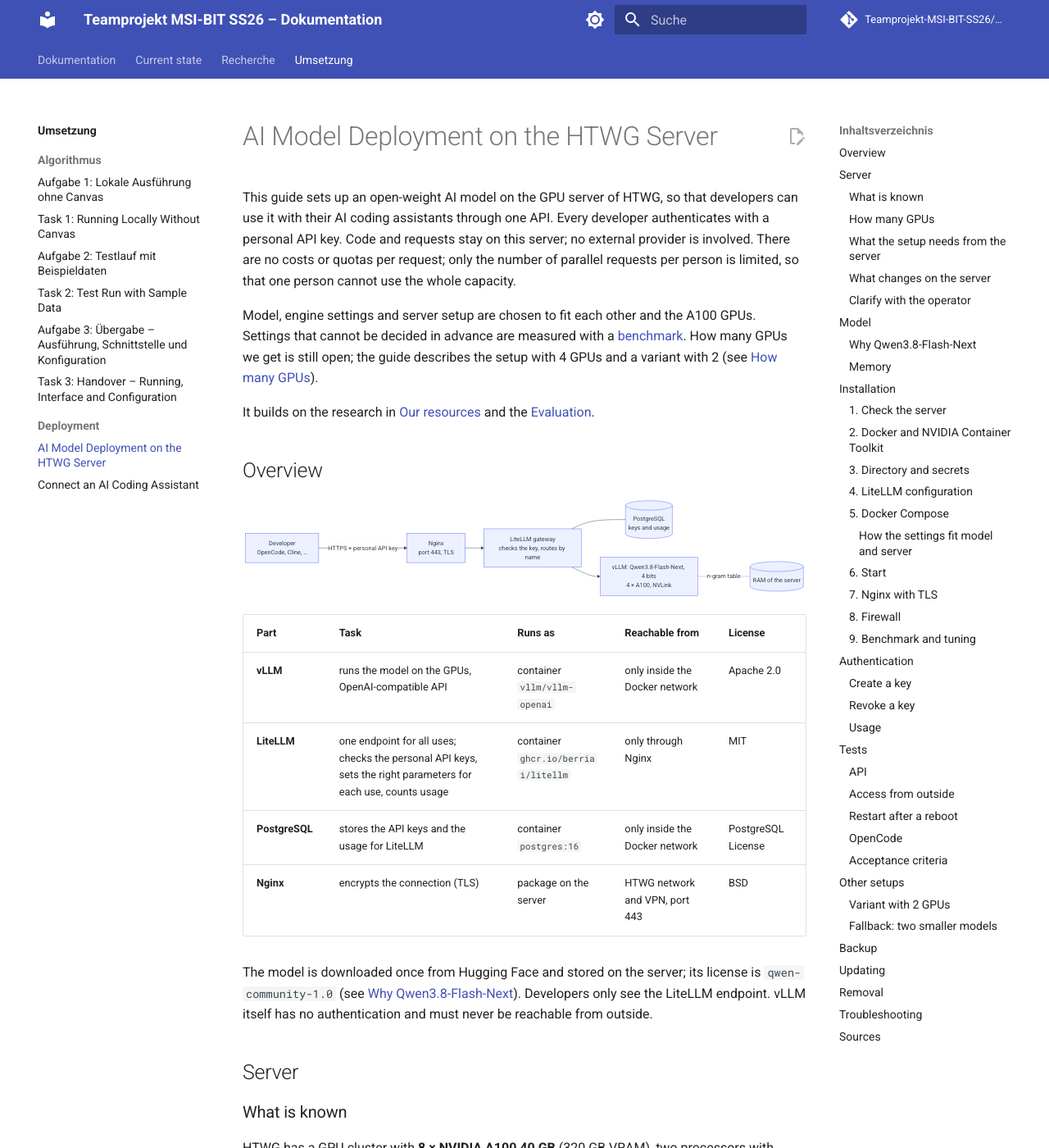
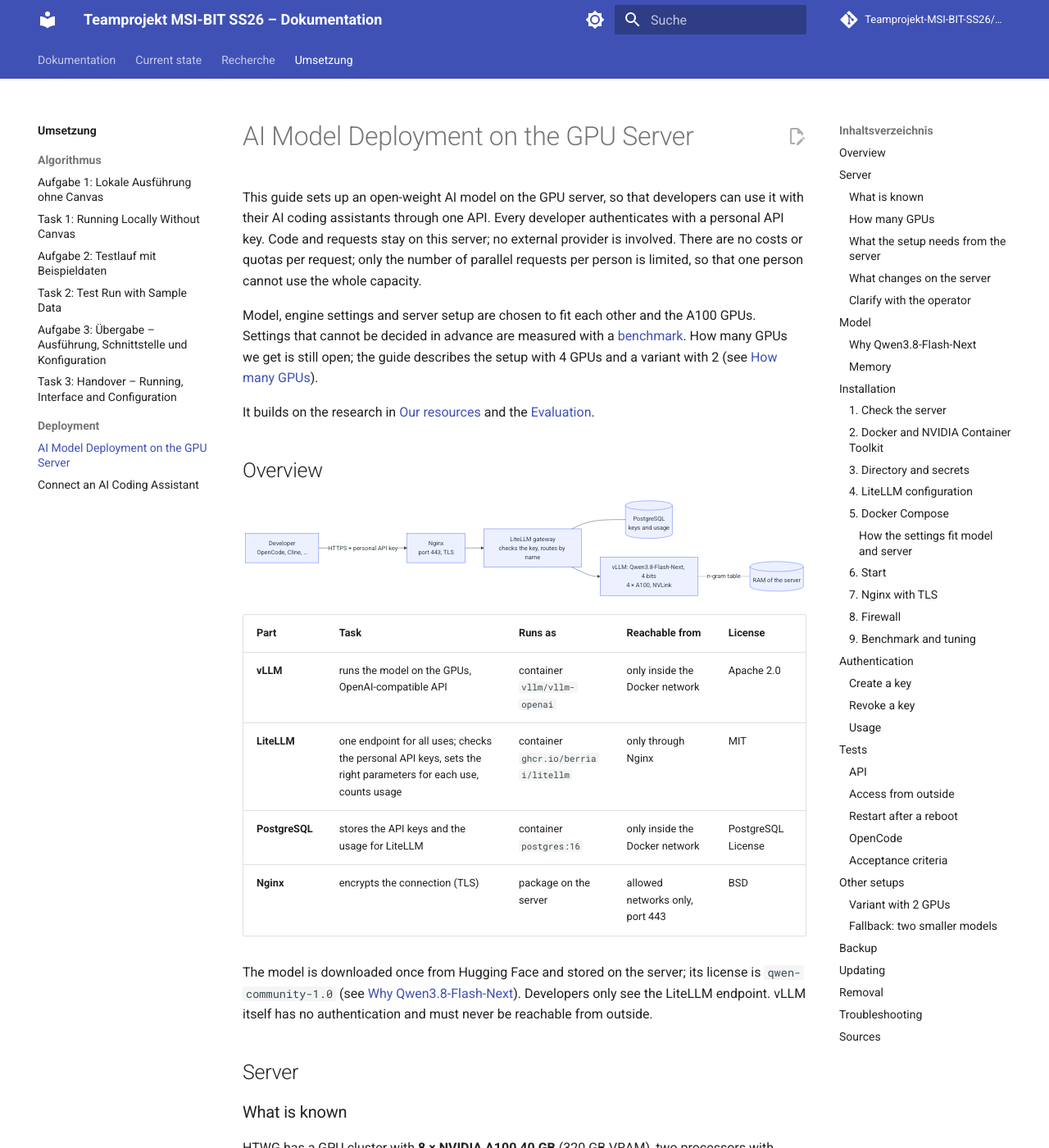
Before and after one commit to Teamprojekt-MSI-BIT-SS26/documentation, an MkDocs documentation site: the page built from docs/umsetzung/Deployment/ai-model-deployment.md, in a window 1280 px wide and 1400 px high. Shown: the whole window at 82% size. Built offline with MkDocs 1.6.1 and Material for MkDocs 9.7.7, drawn with Linux system fonts in a browser that asks for light colours; comment, search, counter and statistics services are not loaded; some of the changed text lies outside the part shown.

Commit message:
Generalize AI model guide: existing Ollama, allowed networks, neutral names
- Note that Ollama already runs on the server and add questions about it
- Replace "HTWG network and VPN" with "allowed networks" agreed with the operator
- Drop the computing centre reference
- Call it "the GPU server" and use neutral placeholders
  (<ai-api-host>, AI_API_KEY, OpenCode provider "gpu")

Co-Authored-By: Claude Opus 5.5 <noreply@anthropic.com>

````diff
--- a/docs/umsetzung/Deployment/ai-model-deployment.md
+++ b/docs/umsetzung/Deployment/ai-model-deployment.md
@@ -1,6 +1,6 @@
-# AI Model Deployment on the HTWG Server
+# AI Model Deployment on the GPU Server
 
-This guide sets up an open-weight AI model on the GPU server of HTWG, so that developers can use it with their AI coding assistants through one API. Every developer authenticates with a personal API key. Code and requests stay on this server; no external provider is involved. There are no costs or quotas per request; only the number of parallel requests per person is limited, so that one person cannot use the whole capacity.
+This guide sets up an open-weight AI model on the GPU server, so that developers can use it with their AI coding assistants through one API. Every developer authenticates with a personal API key. Code and requests stay on this server; no external provider is involved. There are no costs or quotas per request; only the number of parallel requests per person is limited, so that one person cannot use the whole capacity.
 
 Model, engine settings and server setup are chosen to fit each other and the A100 GPUs. Settings that cannot be decided in advance are measured with a [benchmark](#9-benchmark-and-tuning). How many GPUs we get is still open; the guide describes the setup with 4 GPUs and a variant with 2 (see [How many GPUs](#how-many-gpus)).
 
@@ -22,7 +22,7 @@ flowchart LR
 | **vLLM** | runs the model on the GPUs, OpenAI-compatible API | container `vllm/vllm-openai` | only inside the Docker network | Apache 2.0 |
 | **LiteLLM** | one endpoint for all uses; checks the personal API keys, sets the right parameters for each use, counts usage | container `ghcr.io/berriai/litellm` | only through Nginx | MIT |
 | **PostgreSQL** | stores the API keys and the usage for LiteLLM | container `postgres:16` | only inside the Docker network | PostgreSQL License |
-| **Nginx** | encrypts the connection (TLS) | package on the server | HTWG network and VPN, port 443 | BSD |
+| **Nginx** | encrypts the connection (TLS) | package on the server | allowed networks only, port 443 | BSD |
 
 The model is downloaded once from Hugging Face and stored on the server; its license is `qwen-community-1.0` (see [Why Qwen3.8-Flash-Next](#why-qwen38-flash-next)). Developers only see the LiteLLM endpoint. vLLM itself has no authentication and must never be reachable from outside.
 
@@ -30,7 +30,9 @@ The model is downloaded once from Hugging Face and stored on the server; its lic
 
 ### What is known
 
-HTWG has a GPU cluster with **8 × NVIDIA A100 40 GB** (320 GB VRAM), two processors with together 192 cores and, according to HTWG, 5 PetaFLOPS. It was bought for the BMBF project "Deep Doubt" of Prof. Dr. Oliver Dürr at the Institute for Optical Systems (IOS) and is used by professors, doctoral candidates and student assistants, later also for theses *(HTWG: [Gamer würden neidisch werden](https://www.htwg-konstanz.de/hochschule/magazin/gamer-wuerden-neidisch-werden), 18 February 2021)*. RAM, storage, network and the exact system are not published, and there is no newer source. Who operates the server today and decides about our request is not clear yet; this guide calls them **the operator**. According to what we heard, the server belongs to IOS itself and not to central HTWG IT. Where it is located and whether it is in the HTWG network is not known. The guide assumes access from the HTWG network and VPN; if the server is in another network, Nginx, firewall and DNS name change accordingly.
+HTWG has a GPU cluster with **8 × NVIDIA A100 40 GB** (320 GB VRAM), two processors with together 192 cores and, according to HTWG, 5 PetaFLOPS. It was bought for the BMBF project "Deep Doubt" of Prof. Dr. Oliver Dürr at the Institute for Optical Systems (IOS) and is used by professors, doctoral candidates and student assistants, later also for theses *(HTWG: [Gamer würden neidisch werden](https://www.htwg-konstanz.de/hochschule/magazin/gamer-wuerden-neidisch-werden), 18 February 2021)*. RAM, storage, network and the exact system are not published, and there is no newer source. Who operates the server today and decides about our request is not clear yet; this guide calls them **the operator**. According to what we heard, the server belongs to IOS itself and not to central HTWG IT. Where it is located and in which network is not known. Which networks may reach the service is agreed with the operator; this guide calls them the **allowed networks** (e.g. a VPN).
+
+**Ollama is already running on the server** and serves AI models there. If the operator agrees, we would rather use this existing setup than run a second one next to it; ideally only our model is added. This guide describes the setup from scratch on a plain Linux server. It serves as a basis for the discussion with the operator, not as a fixed requirement.
 
 8 × A100 40 GB, 320 GB and 5 PetaFLOPS are exactly the data of an **NVIDIA DGX A100**, which has 1 TB RAM, local NVMe storage and connects all GPUs with NVLink through NVSwitch ([NVIDIA DGX A100 user guide](https://docs.nvidia.com/dgx/dgxa100-user-guide/introduction-to-dgxa100.html)). A DGX A100 has 2 × 64 cores, not 2 × 96, so this is an assumption that has to be confirmed.
 
@@ -64,7 +66,7 @@ The setup is kept small, so that it does not get in the way of other users and c
 |---|---|
 | One directory on the local SSD, e.g. `/raid/ai-api` | configuration, model files, database, secrets (`.env`, mode 600) |
 | Nginx site | `/etc/nginx/sites-available/ai-api` |
-| Firewall rule | port 443 only from the HTWG network and VPN, set by us or centrally by the operator |
+| Firewall rule | port 443 only from the allowed networks, set by us or centrally by the operator |
 | Our user in the `docker` group | to manage the containers without `sudo` |
 | Extra rights for the vLLM container | `ipc: host` for the data exchange between the GPU processes, `memlock: unlimited` to pin the n-gram table in RAM; both need the consent of the operator |
 | Nothing else | no systemd services, drivers or kernel changes; the containers restart by themselves after a reboot |
@@ -73,7 +75,7 @@ Isolation from other users: our GPUs and CPU cores are fixed in Docker (`device_
 
 | Network | What | When |
 |---|---|---|
-| incoming | HTTPS (443) from the HTWG network and VPN | permanently |
+| incoming | HTTPS (443) from the allowed networks | permanently |
 | incoming | SSH for us | permanently |
 | outgoing | Hugging Face (model), Docker Hub and ghcr.io (images), Ubuntu packages | only during setup and updates |
 
@@ -96,7 +101,7 @@ Possible contacts: Prof. Dr. Georg Umlauf (director of IOS) or Prof. Dr. Oliver
     - Are `ipc: host` and `memlock: unlimited` allowed for our vLLM container (see [step 5](#5-docker-compose))?
     - Are there rules for software, licenses or updates that we have to follow?
 - Network
-    - Where is the server located, and in which network? Can it be reached from the HTWG network and the VPN?
+    - Where is the server located, and in which network? From which networks should the service be reachable (e.g. a VPN)?
     - May we set up Nginx and the firewall rule ourselves?
     - May the server download the model from Hugging Face and images from Docker Hub and ghcr.io (only during setup and updates)?
 
@@ -104,8 +109,8 @@ Possible contacts: Prof. Dr. Georg Umlauf (director of IOS) or Prof. Dr. Oliver
 
 - SSH access with a key, a user in the `docker` group, and sudo for Nginx and the firewall
 - A directory on the local NVMe SSD, e.g. `/raid/ai-api`, owned by our user
-- A DNS name, e.g. `ai-api.htwg-konstanz.de`, and a TLS certificate for it
-- The address ranges of the HTWG network and the VPN for the firewall
+- A DNS name for the API (`<ai-api-host>` in this guide) and a TLS certificate for it
+- The address ranges of the allowed networks for the firewall
 
 ## Model
 
@@ -403,7 +408,7 @@ upstream litellm {
 
 server {
     listen 443 ssl http2;
-    server_name ai-api.htwg-konstanz.de;          # DNS name from the operator
+    server_name <ai-api-host>;          # DNS name from the operator
 
     ssl_certificate     /etc/ssl/certs/ai-api.pem;  # certificate from the operator
     ssl_certificate_key /etc/ssl/private/ai-api.key;
@@ -439,7 +444,7 @@ sudo systemctl reload nginx
 
 ### 8. Firewall
 
-Only SSH and HTTPS from the HTWG network and VPN are allowed. Agree on the rules with the operator first: other users may run services on the server that must stay reachable. If the operator manages the firewall of the cluster centrally, ask them to open port 443 instead. Get the address ranges from the operator or the computing centre.
+Only SSH and HTTPS from the allowed networks are allowed. Agree on the rules with the operator first: other users may run services on the server that must stay reachable. If the operator manages the firewall of the cluster centrally, ask them to open port 443 instead. Get the address ranges from the operator.
 
 ```bash
 sudo ufw status verbose     # is ufw already active, and with which rules?
@@ -448,18 +453,15 @@ sudo ufw status verbose     # is ufw already active, and with which rules?
 **ufw already active:** only add our rules for port 443 and leave the others alone:
 
 ```bash
-sudo ufw allow from <HTWG network> to any port 443 proto tcp
-sudo ufw allow from <VPN network> to any port 443 proto tcp
+sudo ufw allow from <allowed network> to any port 443 proto tcp    # once per allowed network
 ```
 
 **ufw not active, and the operator agrees:** allow SSH **before** enabling the firewall, otherwise the SSH connection is cut. `deny incoming` blocks everything else, including services of other users:
 
 ```bash
 sudo ufw default deny incoming
-sudo ufw allow from <HTWG network> to any port 22 proto tcp
-sudo ufw allow from <VPN network> to any port 22 proto tcp
-sudo ufw allow from <HTWG network> to any port 443 proto tcp
-sudo ufw allow from <VPN network> to any port 443 proto tcp
+sudo ufw allow from <allowed network> to any port 22 proto tcp     # once per allowed network
+sudo ufw allow from <allowed network> to any port 443 proto tcp
 sudo ufw enable
 ```
 
@@ -541,21 +543,21 @@ LiteLLM stores the requests and tokens per key. They can be viewed in the admin
 
 ## Tests
 
-The API is OpenAI-compatible; every request sends the personal key as `Authorization: Bearer`. How developers connect their assistants is described on a separate page: [Connect an AI Coding Assistant](connect-ai-assistant.md). `ai-api.htwg-konstanz.de` is a placeholder until the operator gives us the DNS name.
+The API is OpenAI-compatible; every request sends the personal key as `Authorization: Bearer`. How developers connect their assistants is described on a separate page: [Connect an AI Coding Assistant](connect-ai-assistant.md). `<ai-api-host>` is a placeholder for the DNS name the operator gives us.
 
-Run these tests after the setup and after every change to Nginx, the firewall or `compose.yaml`. For the tests, create a key for yourself (see [Create a key](#create-a-key)) and store it in `HTWG_AI_API_KEY`.
+Run these tests after the setup and after every change to Nginx, the firewall or `compose.yaml`. For the tests, create a key for yourself (see [Create a key](#create-a-key)) and store it in `AI_API_KEY`.
 
 ### API
 
 ```bash
-API=https://ai-api.htwg-konstanz.de
+API=https://<ai-api-host>
 
 # Which models can my key use?
-curl $API/v1/models -H "Authorization: Bearer $HTWG_AI_API_KEY"
+curl $API/v1/models -H "Authorization: Bearer $AI_API_KEY"
 
 # A short request without thinking
 curl $API/v1/chat/completions \
-  -H "Authorization: Bearer $HTWG_AI_API_KEY" \
+  -H "Authorization: Bearer $AI_API_KEY" \
   -H "Content-Type: application/json" \
   -d '{
     "model": "coding",
@@ -569,7 +571,7 @@ The answer of `coding` should not contain a `reasoning_content` field; the same
 
 ```bash
 curl $API/v1/chat/completions \
-  -H "Authorization: Bearer $HTWG_AI_API_KEY" \
+  -H "Authorization: Bearer $AI_API_KEY" \
   -H "Content-Type: application/json" \
   -d '{
     "model": "coding",
@@ -586,7 +588,7 @@ curl $API/v1/chat/completions \
 
 ```bash
 curl -N $API/v1/chat/completions \
-  -H "Authorization: Bearer $HTWG_AI_API_KEY" \
+  -H "Authorization: Bearer $AI_API_KEY" \
   -H "Content-Type: application/json" \
   -d '{"model": "coding", "stream": true, "messages": [{"role": "user", "content": "Count from 1 to 20."}]}'
 ```
@@ -600,13 +602,13 @@ curl -s -o /dev/null -w "%{http_code}\n" -X POST $API/key/generate    # 404
 
 ### Access from outside
 
-From a device that is **neither in the HTWG network nor connected to the VPN**, e.g. a laptop on a mobile hotspot, the server must not be reachable at all:
+From a device that is **not in any of the allowed networks**, e.g. a laptop on a mobile hotspot, the server must not be reachable at all:
 
 ```bash
-curl -m 10 -s -o /dev/null -w "%{http_code}\n" https://ai-api.htwg-konstanz.de/v1/models
+curl -m 10 -s -o /dev/null -w "%{http_code}\n" https://<ai-api-host>/v1/models
 ```
 
-Expected: a timeout or `Connection refused` (curl prints `000`). Then connect the same device to the VPN and run the command again: now the answer must be `401`. If the server answers from outside, check the firewall rules ([step 8](#8-firewall)) and whether the operator's firewall lets port 443 through from everywhere.
+Expected: a timeout or `Connection refused` (curl prints `000`). Then connect the same device to an allowed network (e.g. the VPN) and run the command again: now the answer must be `401`. If the server answers from outside, check the firewall rules ([step 8](#8-firewall)) and whether the operator's firewall lets port 443 through from everywhere.
 
 ### Restart after a reboot
 
@@ -636,7 +638,7 @@ The criteria of the [task #68](https://github.com/Teamprojekt-MSI-BIT-SS26/docum
 
 | Criterion | Check | Result |
 |---|---|---|
-| Reachable only from the HTWG network or the VPN | [Access from outside](#access-from-outside) | open |
+| Reachable only from the allowed networks | [Access from outside](#access-from-outside) | open |
 | Requests without valid authentication are rejected | [API tests](#api): `401` without key, `404` for admin endpoints; a revoked key returns `401` | open |
 | The service restarts after a reboot | [Restart after a reboot](#restart-after-a-reboot) | open |
 | At least two team members have connected their assistant | each of them follows [Connect an AI Coding Assistant](connect-ai-assistant.md) and runs a task with `coding-agent` | open |
--- a/docs/umsetzung/index.md
+++ b/docs/umsetzung/index.md
@@ -10,5 +10,5 @@ Ergebnisse aus der Umsetzungsphase.
 
 ## Deployment
 
-- [AI Model Deployment on HTWG Server](Deployment/ai-model-deployment.md)
+- [AI Model Deployment on the GPU Server](Deployment/ai-model-deployment.md)
 - [Connect an AI Coding Assistant](Deployment/connect-ai-assistant.md)
````
Also changed, not shown: other parts of docs/umsetzung/Deployment/ai-model-deployment.md (+3 -0 lines), docs/umsetzung/Deployment/connect-ai-assistant.md (+17 -17 lines).
